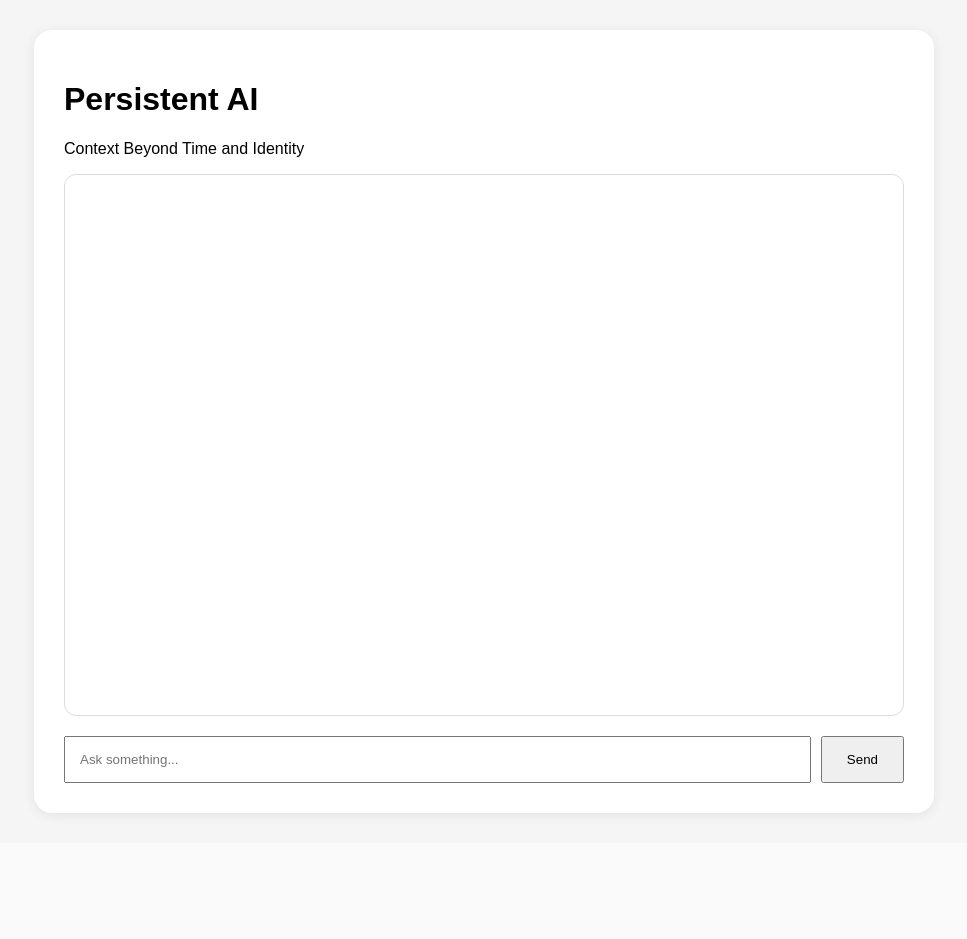
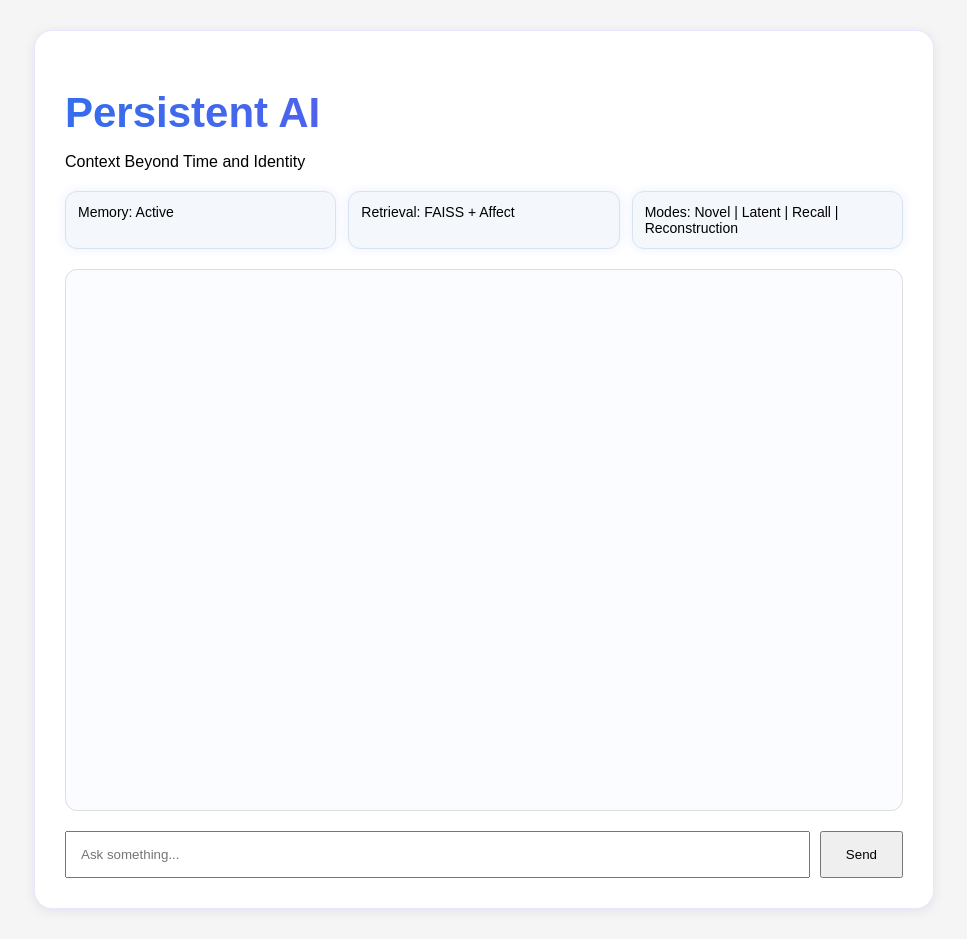
Before and after one commit to Architoff1/Persistent-AI, a Flask app: template templates/index.html in a window 1280 px wide. Shown: the whole page, without its empty margins (156-1123 px from the left). Before the commit the page ends 817 px from the top, so only its background shows below. Run offline with Flask 3, Linux system fonts and the light colour scheme; the template is opened without the code that fills it, so the values that code supplies are empty.

Commit message:
UI fixes and Memory improvement

```diff
--- a/app.py
+++ b/app.py
@@ -6,6 +6,7 @@ from modules.prior_occurrence import (prior_occurrence_check)
 from modules.reconstruction_engine import (reconstruct_memory)
 from modules.memory_engine import save_memory
 from modules.conversation_engine import(normal_chat)
+from modules.memory_engine import (load_memory,memory_records)
 
 app = Flask(__name__)
 
@@ -17,9 +18,15 @@ def seed_once():
     if seeded:
         return
 
+    load_memory()
+    if len(memory_records)>0:
+        seeded=True
+        return
+
     store_memory("User proposed trace-based memory reconstruction.")
     store_memory("User discussed context beyond time and identity.")
     store_memory("User suggested reconstructing memories from residual traces.")
+    save_memory()
     seeded=True
 
 
@@ -52,6 +59,9 @@ def chat():
             response=reconstruct_memory(user_msg,results)
     else:
         recent_context="\n".join(results)
+        if results:
+            mode="latent recall"
+
         response=normal_chat(user_msg,recent_context)
 
     # --------------------------------
@@ -68,10 +78,9 @@ def chat():
        "persistent ai research"
     )
 
-    store_memory(user_msg)
+    store_memory("USER: " + user_msg)
+    store_memory("ASSISTANT: " + response)
     save_memory()
-
-
 
     return jsonify({
         'reply':response,
--- a/modules/memory_engine.py
+++ b/modules/memory_engine.py
@@ -21,11 +21,14 @@ def store_memory(text):
 
     index.add(emb)
 
-    record={"text":text,
+    record={
+        "text":text,
         "affect":infer_affect(text),
+        "role":"dialogue_memory",
         "trace_pointers":[
-            "semantic",
-            "episodic"
+            "semantic_embedding",
+            "episodic_context",
+            "affective_signature"
             ]
             }
     memory_records.append(record)
@@ -79,3 +82,16 @@ def save_memory():
     with open("memory/memory_records.pkl","wb") as f:
         pickle.dump(memory_records,f)
     print("Saving memory...")
+
+
+def load_memory():
+    global index
+    global memory_records
+    import os
+
+    if os.path.exists("memory/faiss_index.bin"):
+        index=faiss.read_index("memory/faiss_index.bin")
+
+    if os.path.exists("memory/memory_records.pkl"):
+        with open("memory/memory_records.pkl","rb") as f:
+            memory_records=pickle.load(f)
--- a/modules/prior_occurrence.py
+++ b/modules/prior_occurrence.py
@@ -60,7 +60,7 @@ def prior_occurrence_check(query):
     confidence=(0.7*max(similarities)+0.3*np.mean(similarities))
     dynamic_threshold=(np.mean(similarities)+0.3*np.std(similarities))
 
-    if (confidence > dynamic_threshold and confidence > 0.72):
+    if (confidence > dynamic_threshold and confidence > 0.76):
         return True,candidates
 
     return False,[]
--- a/static/app.js
+++ b/static/app.js
@@ -29,8 +29,24 @@ let data=await r.json();
 chat.innerHTML+=`
 <div class='bot'>
 <b>Persistent AI:</b> ${data.reply}<br>
-<span class='badge'>${data.mode}</span>
+<span class='badge ${data.mode.replace(/\s+/g,"-")}'>
+${data.mode}
+</span>
 </div>`;
 
 chat.scrollTop=chat.scrollHeight;
 }
+
+document
+.getElementById('user-input')
+.addEventListener(
+'keydown',
+function(e){
+
+if(e.key==="Enter" && !e.shiftKey){
+e.preventDefault();
+sendMessage();
+}
+
+}
+);
--- a/static/style.css
+++ b/static/style.css
@@ -11,6 +11,8 @@ background:white;
 padding:30px;
 border-radius:18px;
 box-shadow:0 2px 12px rgba(0,0,0,.08);
+border:1px solid rgba(120,120,255,.18);
+backdrop-filter:blur(10px);
 }
 
 #chat-box{
@@ -27,7 +29,11 @@ text-align:right;
 }
 
 .user b{
-background:#eef4ff;
+background:linear-gradient(
+90deg,
+#dbeafe,
+#e9d5ff
+);
 padding:10px 14px;
 border-radius:14px;
 display:inline-block;
@@ -39,7 +45,11 @@ text-align:left;
 }
 
 .bot b{
-background:#f4f4f4;
+background:linear-gradient(
+90deg,
+#eefdf2,
+#e8fff8
+);
 padding:10px 14px;
 border-radius:14px;
 display:inline-block;
@@ -68,3 +78,91 @@ padding:14px;
 button{
 padding:14px 24px;
 }
+
+.system-panel{
+display:grid;
+grid-template-columns:1fr 1fr 1fr;
+gap:12px;
+margin:20px 0;
+font-size:14px;
+}
+
+.system-panel div{
+background:#f4f7fb;
+padding:12px;
+border-radius:12px;
+border:1px solid #d9e2ef;
+}
+
+.novel-interaction{
+background:#eef6ff;
+border-color:#6aa6ff;
+}
+
+.latent-recall{
+background:#fff5df;
+border-color:#d8a100;
+}
+
+.direct-recall{
+background:#e8fff0;
+border-color:#32a852;
+}
+
+.reconstruction{
+background:#ffeaea;
+border-color:#cc4444;
+}
+
+h1{
+font-size:42px;
+margin-bottom:8px;
+font-weight:700;
+background:linear-gradient(
+90deg,
+#2563eb,
+#7c3aed
+);
+-webkit-background-clip:text;
+-webkit-text-fill-color:transparent;
+animation:pulseGlow 4s infinite;
+}
+
+#chat-box{
+background:#fafcff;
+}
+
+@keyframes pulseGlow{
+50%{
+opacity:.85;
+}
+}
+
+.user,
+.bot{
+animation:fadeUp .35s ease;
+}
+
+@keyframes fadeUp{
+from{
+opacity:0;
+transform:translateY(14px);
+}
+to{
+opacity:1;
+transform:translateY(0);
+}
+}
+
+.system-panel div{
+background:#f4f7fb;
+padding:12px;
+border-radius:12px;
+border:1px solid #d9e2ef;
+animation:statusPulse 5s infinite;
+}
+@keyframes statusPulse{
+50%{
+box-shadow:0 0 12px rgba(80,120,255,.12);
+}
+}
--- a/templates/index.html
+++ b/templates/index.html
@@ -11,6 +11,12 @@
 
 <h1>Persistent AI</h1>
 <p>Context Beyond Time and Identity</p>
+
+<div class="system-panel">
+  <div>Memory: Active</div>
+  <div>Retrieval: FAISS + Affect</div>
+  <div>Modes: Novel | Latent | Recall | Reconstruction</div>
+</div>
 
 <div id="chat-box"></div>
 
```
Also changed, not shown: modules/conversation_engine.py (+8 -2 lines), 2 other files.
